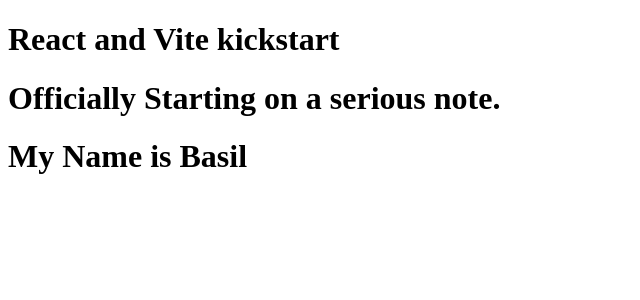
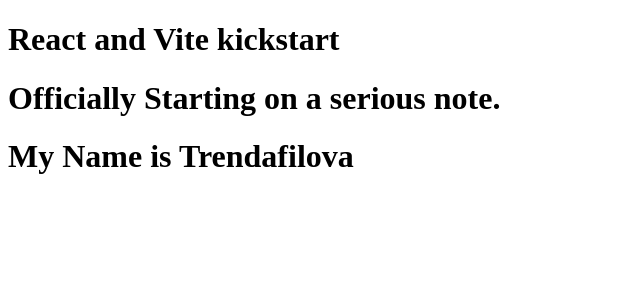
Before and after one commit to WabukoWabuko/LearningReactTS-JS, a React (Vite) app: page / in a window 1280 px wide. Shown: the top 300 px of the page, without its empty margins (0-640 px from the left). Built offline with nearby package versions, Linux system fonts and the light colour scheme.

Commit message:
small argument

```diff
--- a/src/App.jsx
+++ b/src/App.jsx
@@ -6,7 +6,7 @@
     <>
       <h1>React and Vite kickstart</h1>
       <h1>Officially Starting on a serious note.</h1>
-      <MyName/>
+      <MyName name="Trendafilova"/>
     </>
   )
 }
--- a/src/MyName.jsx
+++ b/src/MyName.jsx
@@ -1,6 +1,6 @@
-function MyName() {
+function MyName({name}) {
     return (
-        <h1>My Name is Basil</h1>
+        <h1>My Name is {name}</h1>
     )
 }
 
```
